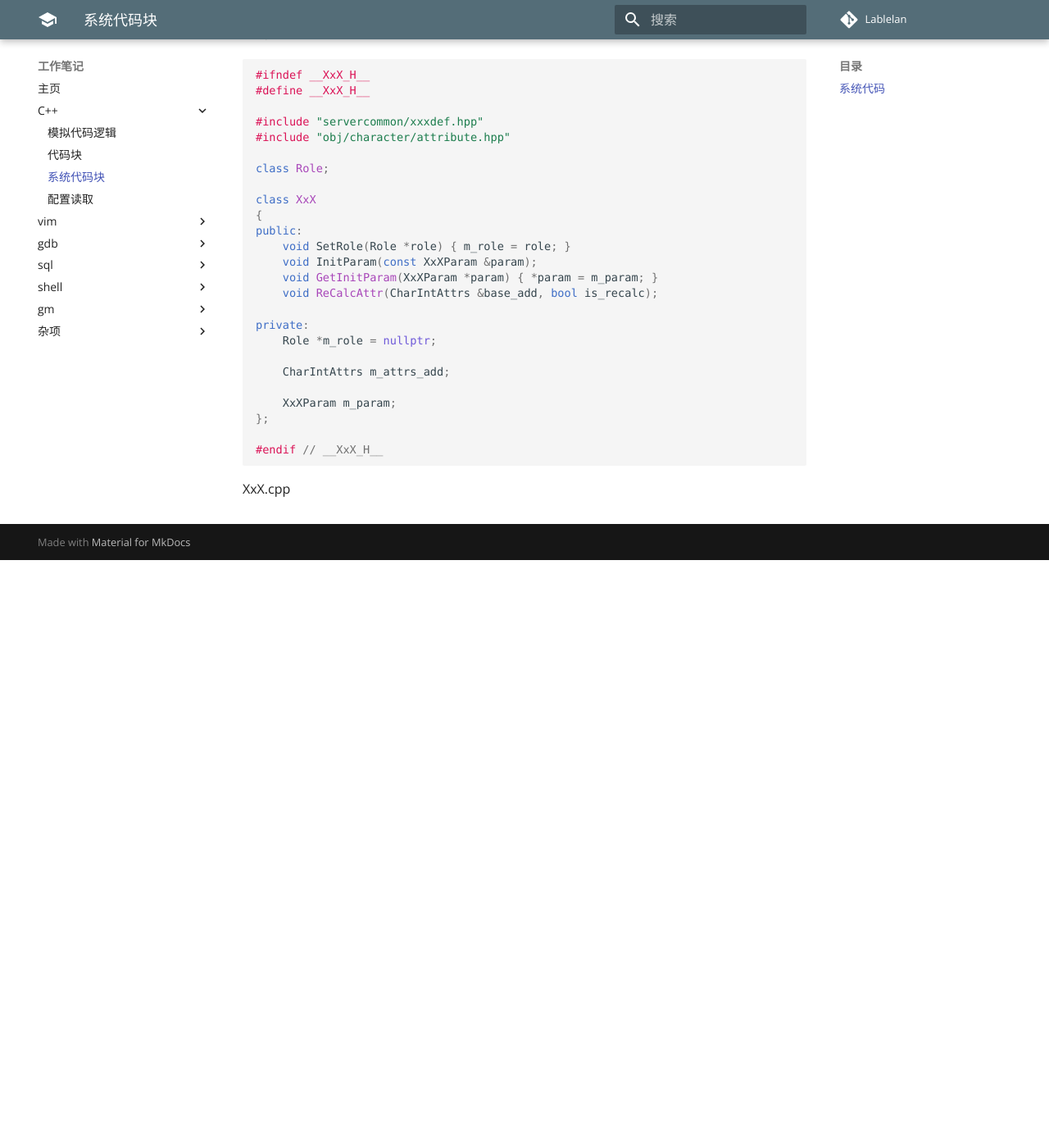
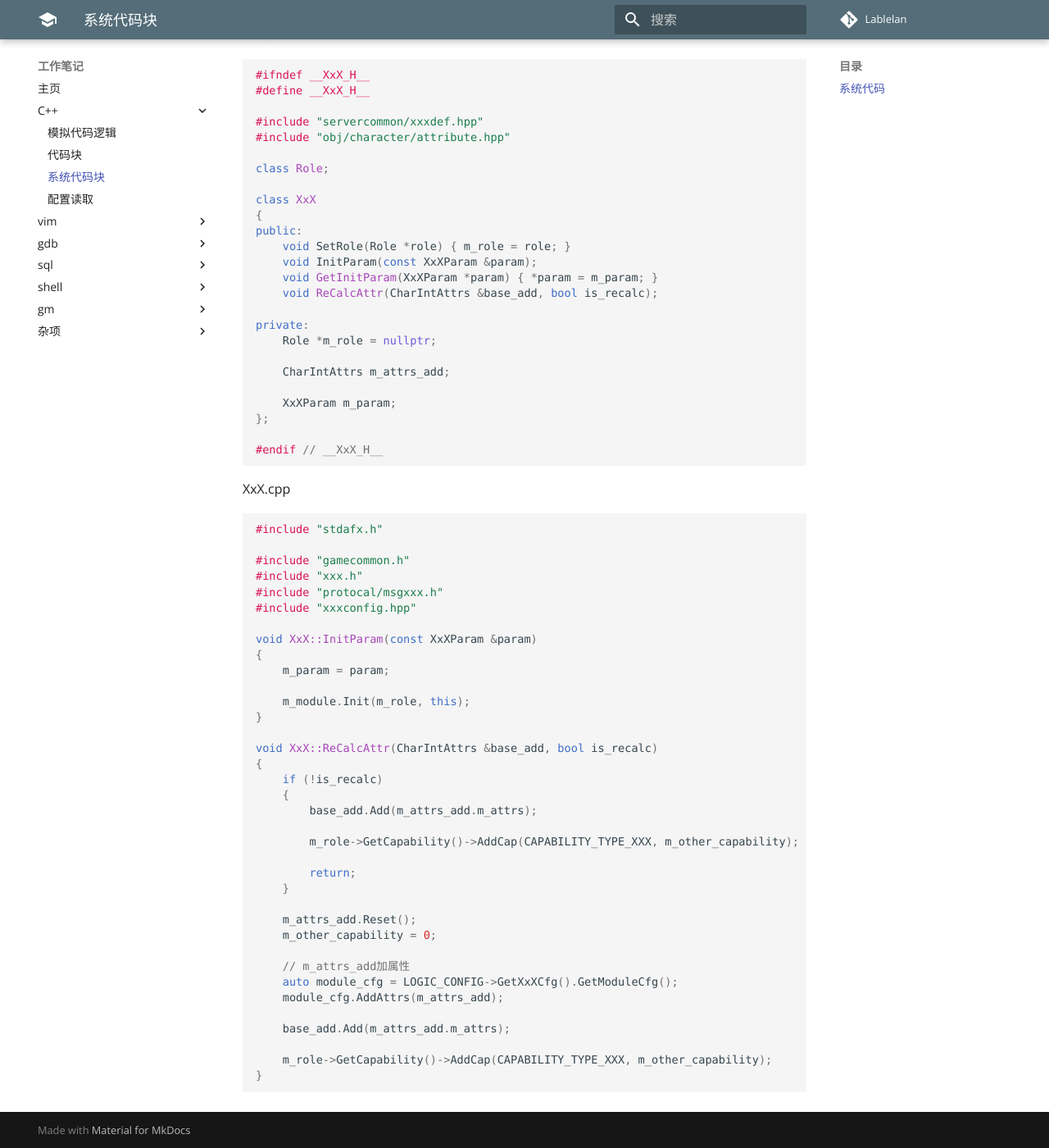
Before and after one commit to lablelan/WorkNote, an MkDocs documentation site: the page built from docs/C++/syscode.md, in a window 1280 px wide and 1400 px high, scrolled down 717 px. Shown: the whole window at 82% size. Built offline with MkDocs 1.6.1 and Material for MkDocs 9.7.7, drawn with Linux system fonts in a browser that asks for light colours; some web fonts are replaced; old or Windows-style settings are respelled for this version of MkDocs.

Commit message:
提交系统通用代码

````diff
--- a/docs/C++/syscode.md
+++ b/docs/C++/syscode.md
@@ -56,3 +56,41 @@ private:
 ```
 
 XxX.cpp
+```c++
+#include "stdafx.h"
+
+#include "gamecommon.h"
+#include "xxx.h"
+#include "protocal/msgxxx.h"
+#include "xxxconfig.hpp"
+
+void XxX::InitParam(const XxXParam &param)
+{
+	m_param = param;
+
+	m_module.Init(m_role, this);
+}
+
+void XxX::ReCalcAttr(CharIntAttrs &base_add, bool is_recalc)
+{
+	if (!is_recalc)
+	{
+		base_add.Add(m_attrs_add.m_attrs);
+
+		m_role->GetCapability()->AddCap(CAPABILITY_TYPE_XXX, m_other_capability);
+
+		return;
+	}
+
+	m_attrs_add.Reset();
+	m_other_capability = 0;
+
+	// m_attrs_add加属性
+	auto module_cfg = LOGIC_CONFIG->GetXxXCfg().GetModuleCfg();
+	module_cfg.AddAttrs(m_attrs_add);
+
+	base_add.Add(m_attrs_add.m_attrs);
+
+	m_role->GetCapability()->AddCap(CAPABILITY_TYPE_XXX, m_other_capability);
+}
+```
````
